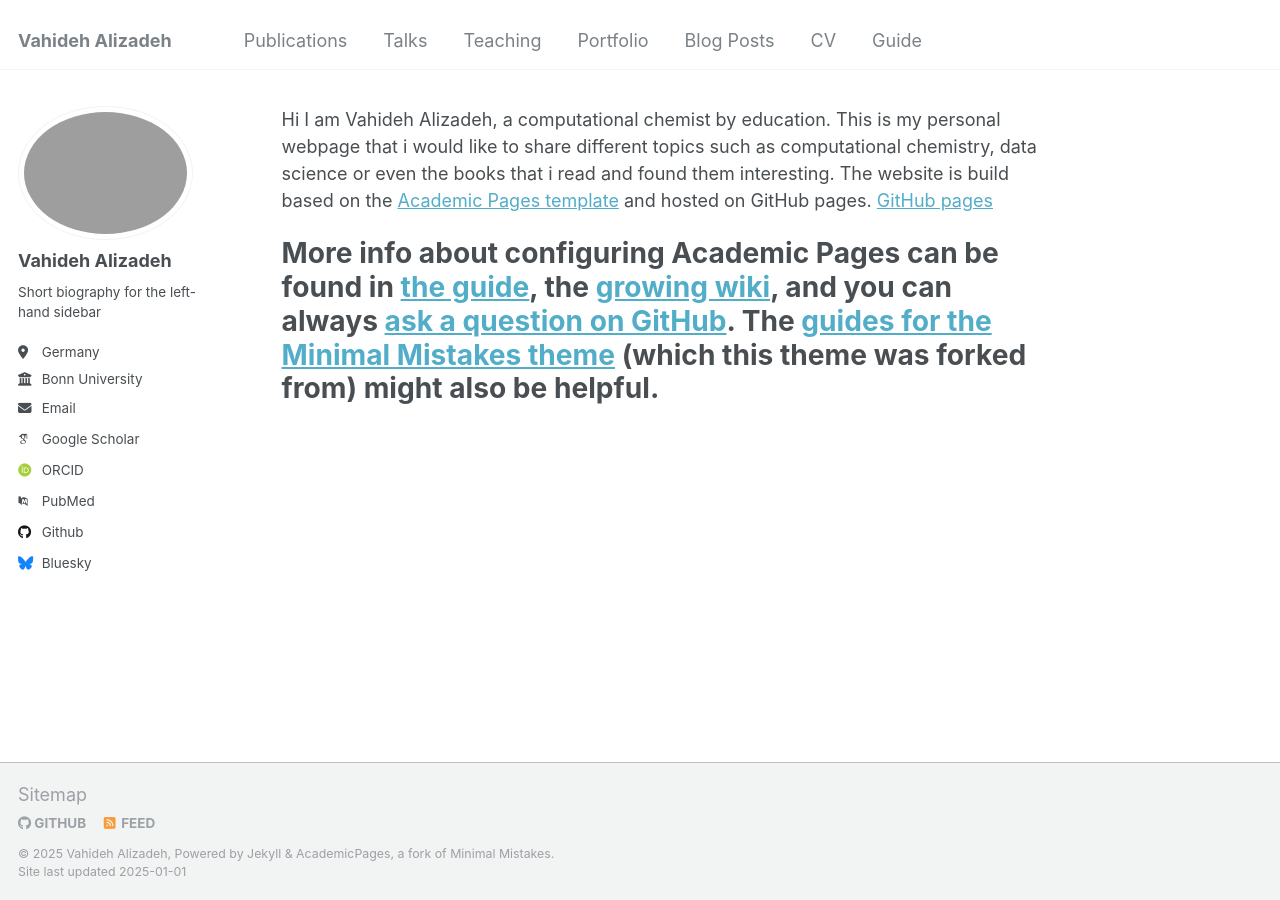
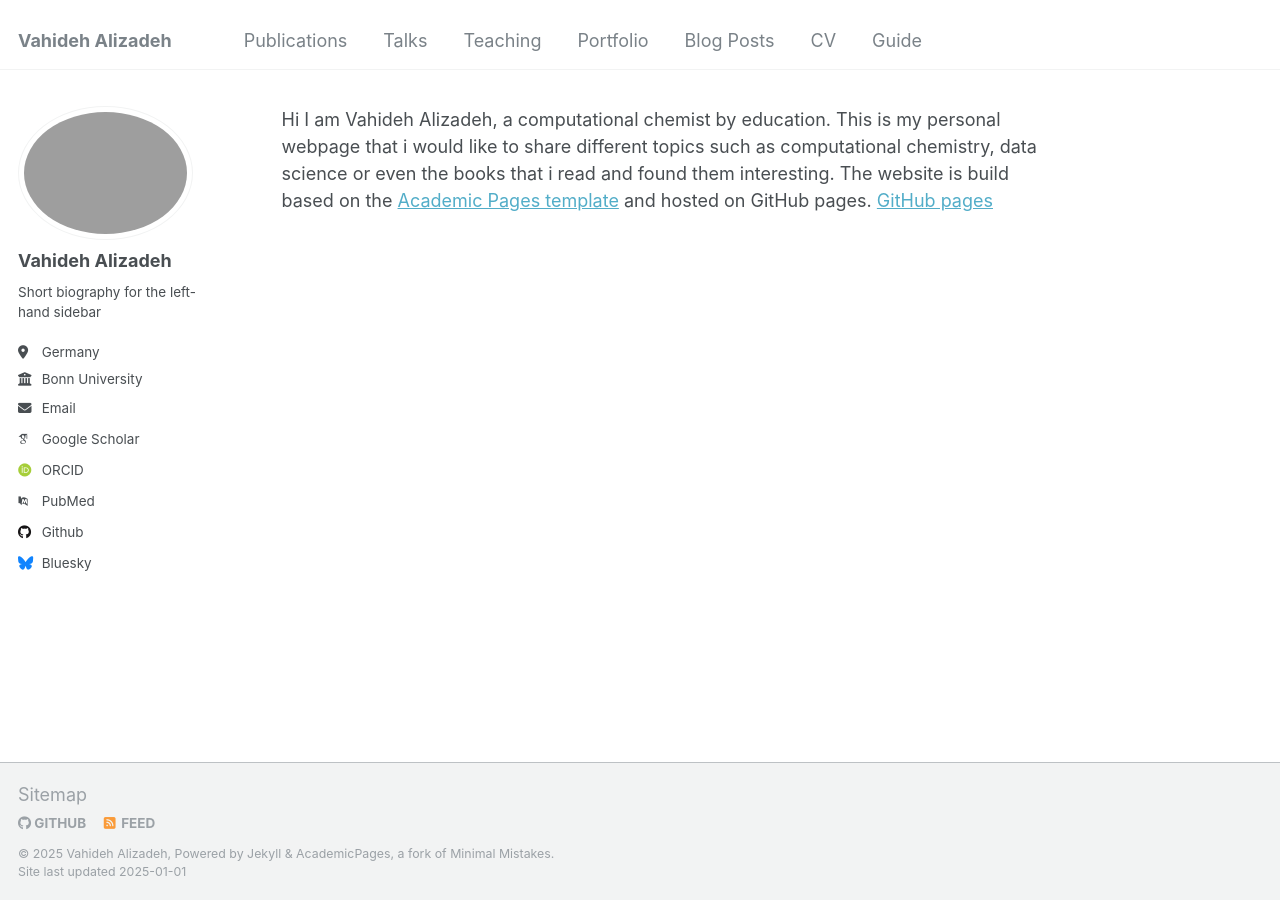
Before and after one commit to V-Alizade/V-Alizade.github.io, a Jekyll site: the page built from _pages/about.md, in a window 1280 px wide. Built offline with Jekyll 4.4.1, drawn with Linux system fonts in a browser that asks for light colours; some web fonts are replaced.

Commit message:
update about.md

```diff
--- a/_pages/about.md
+++ b/_pages/about.md
@@ -7,5 +7,3 @@ redirect_from:
   - /about.html
 ---
 Hi I am Vahideh Alizadeh, a computational chemist by education. This is my personal webpage that i would like to share different topics such as computational chemistry, data science or even the books that i read and found them interesting. The website is build based on the [Academic Pages template](https://github.com/academicpages/academicpages.github.io) and hosted on GitHub pages. [GitHub pages](https://pages.github.com)
-
-# More info about configuring Academic Pages can be found in [the guide](https://academicpages.github.io/markdown/), the [growing wiki](https://github.com/academicpages/academicpages.github.io/wiki), and you can always [ask a question on GitHub](https://github.com/academicpages/academicpages.github.io/discussions). The [guides for the Minimal Mistakes theme](https://mmistakes.github.io/minimal-mistakes/docs/configuration/) (which this theme was forked from) might also be helpful.
```
